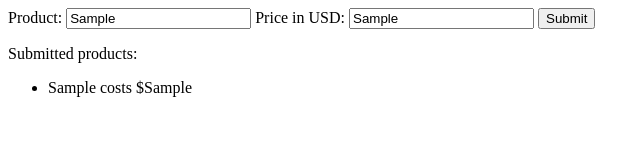
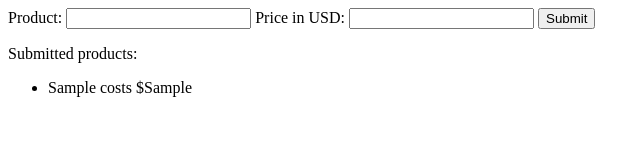
Before and after one commit to rickbeerendonk/html-examples, a website: page form/Access values in event handler/index.html in a window 1280 px wide. Both pictures are taken after typing "Sample", "Sample" into the empty fields and a click on the button "Submit". Shown: the full height of the page, 0-640 px from the left. Drawn offline with Linux system fonts and the light colour scheme.

Commit message:
Reset the form after submit.

```diff
--- a/form/Access values in event handler/index.html
+++ b/form/Access values in event handler/index.html
@@ -18,6 +18,7 @@
             // Get the form values (using only event info to access form values).
             const form = event.target;
             const productInfo = `${form.elements['product'].value} costs $${form.elements['price'].value}`;
+            form.reset();
 
             // Display the form values
             const target = document.getElementById('products');
```
